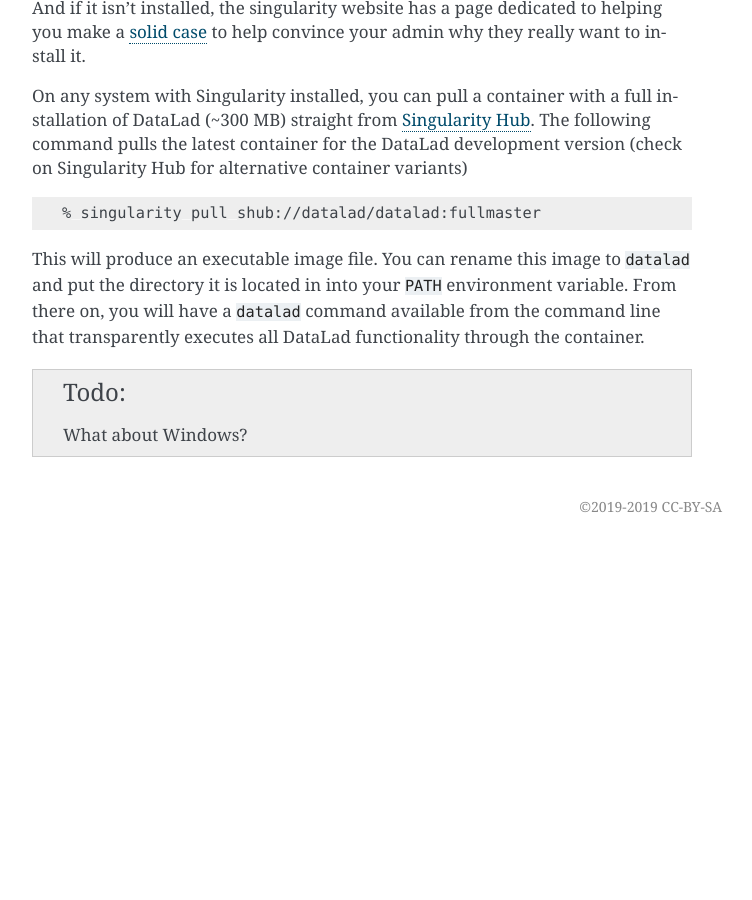
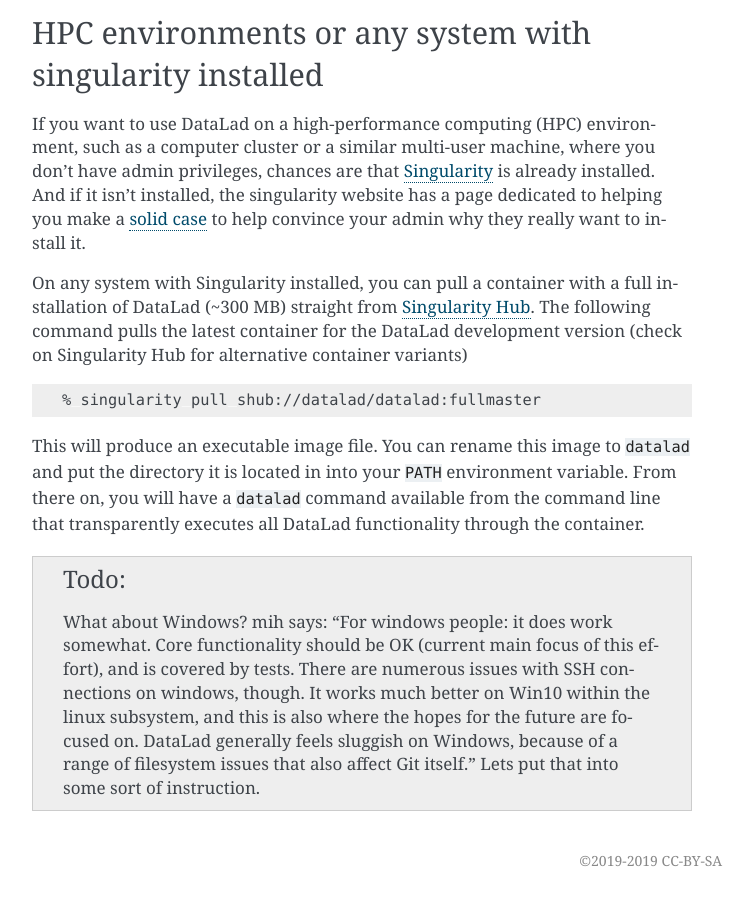
Before and after one commit to datalad-handbook/book, a Sphinx documentation site: the page built from docs/intro/installation.rst, in a window 1280 px wide and 900 px high, scrolled down 1646 px. Shown: the whole window, without its empty margins (388-1140 px from the left). Built offline with Sphinx 7.4.7, drawn with Linux system fonts in a browser that asks for light colours; comment, search, counter and statistics services are not loaded; before the commit the page ends 2192 px from its top, so only the background shows below that; some of the changed text lies outside the part shown.

Commit message:
transform remarks in discussion of PR into TODO for later.
I would like to have the general installation instruction up there, and delay writing the harder parts while not delaying the PR...

```diff
--- a/docs/intro/installation.rst
+++ b/docs/intro/installation.rst
@@ -31,7 +31,16 @@
 
       % pip install --user datalad
 
-   TODO: how to install git-annex without sudo permissions
+
+.. todo::
+
+   how to install git-annex without sudo permissions. Currently the docs say:
+   "Git-annex can be deployed by extracting pre-built binaries from a tarball
+   (that also includes an up-to-date Git installation). Obtain the tarball,
+   extract it, and set the PATH environment variable to include the root of the
+   extracted tarball. Fingers crossed and good luck!" This could be turned into
+   a less intimidating step-by-step guide.
+
 
 (Neuro)Debian, Ubuntu, and similar systems
 ******************************************
@@ -92,3 +101,9 @@
 .. todo::
 
    What about Windows?
+   mih says: "For windows people: it does work somewhat. Core functionality should be OK
+   (current main focus of this effort), and is covered by tests. There are numerous issues
+   with SSH connections on windows, though. It works much better on Win10 within the linux
+   subsystem, and this is also where the hopes for the future are focused on. DataLad generally
+   feels sluggish on Windows, because of a range of filesystem issues that also affect Git itself."
+   Lets put that into some sort of instruction.
```
